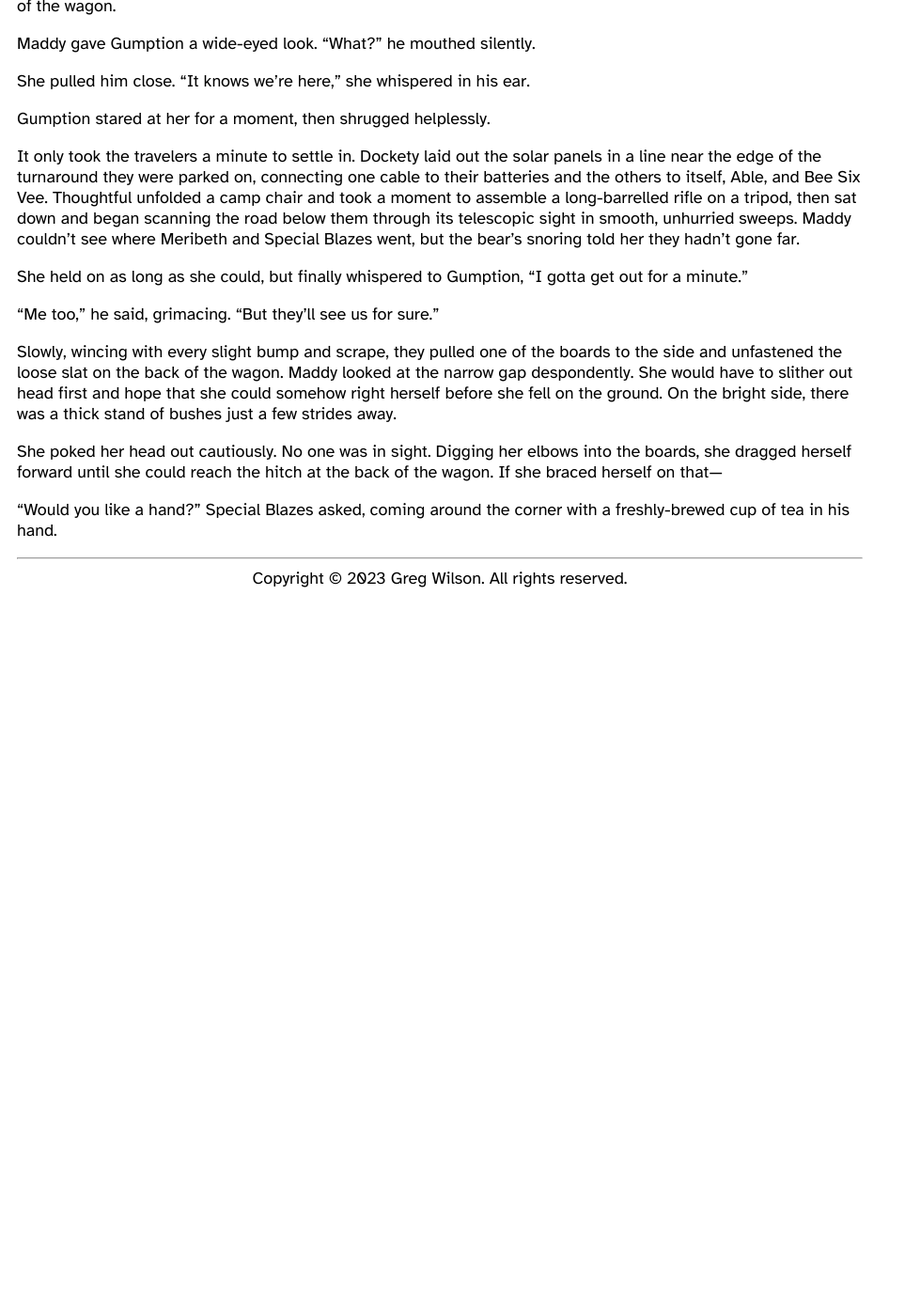
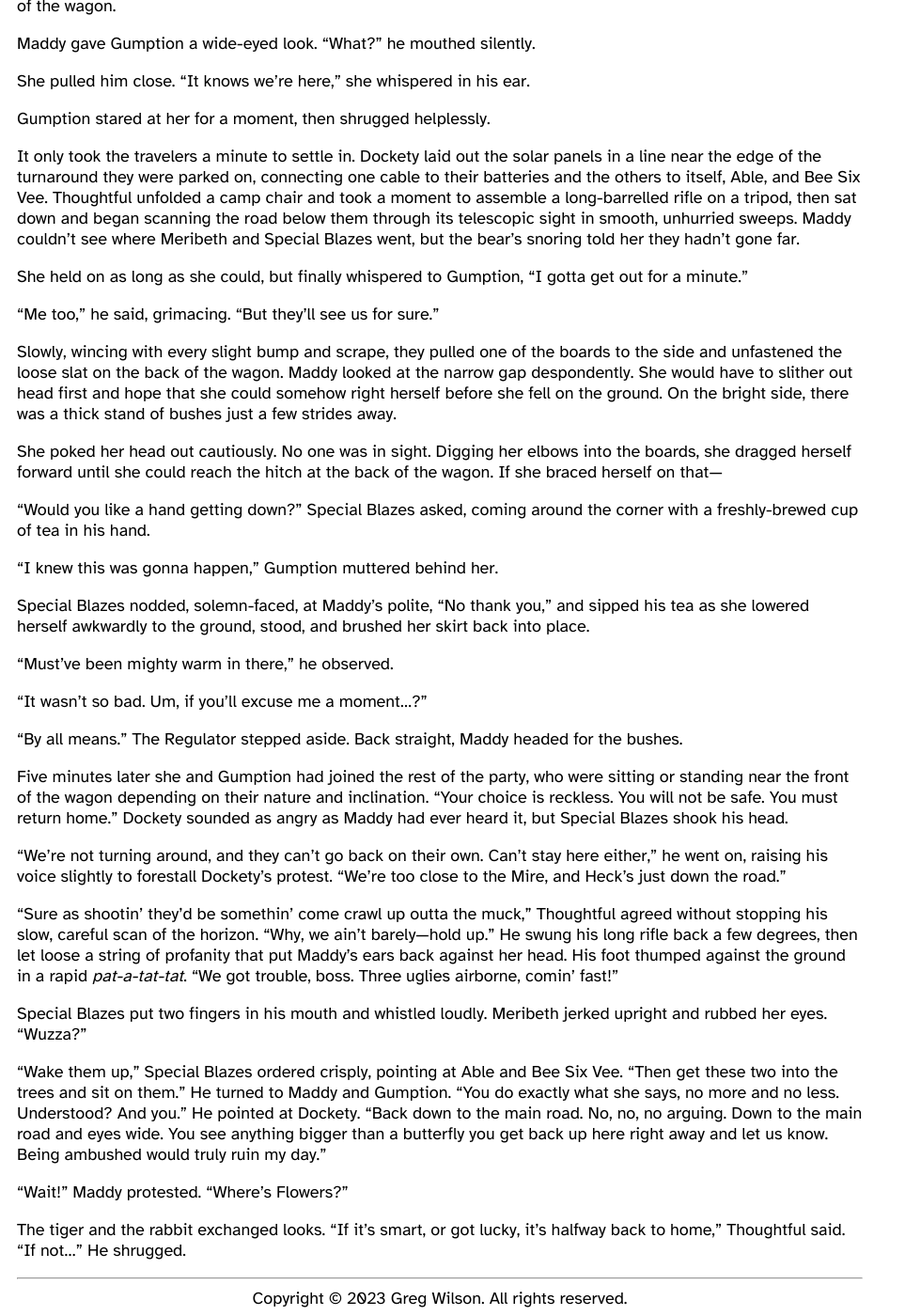
Before and after one commit to gvwilson/fiction, a Jekyll site: the page built from in-heck/index.md, in a window 1280 px wide and 1400 px high, scrolled down 29729 px. Shown: the whole window at 94% size, without its empty margins (0-963 px from the left). Built offline with Jekyll 4.4.1, drawn with Linux system fonts in a browser that asks for light colours; before the commit the page ends 30363 px from its top, so only the background shows below that.

Commit message:
+387 words of In Heck

```diff
--- a/_data/status.csv
+++ b/_data/status.csv
@@ -33,6 +33,7 @@
 in-heck,2024-01-14,14485
 in-heck,2024-01-15,14986
 in-heck,2024-01-17,15518
+in-heck,2024-01-20,15905
 last-wolf,2023-09-01,41953
 leaderboard,2023-12-26,1094
 leaderboard,2023-12-27,1657
--- a/in-heck/index.md
+++ b/in-heck/index.md
@@ -2770,8 +2770,88 @@
 at the back of the wagon.
 If she braced herself on that—
 
-"Would you like a hand?"
+"Would you like a hand getting down?"
 Special Blazes asked,
 coming around the corner with a freshly-brewed cup of tea in his hand.
 
+"I knew this was gonna happen,"
+Gumption muttered behind her.
+
+Special Blazes nodded,
+solemn-faced,
+at Maddy's polite,
+"No thank you,"
+and sipped his tea as she lowered herself awkwardly to the ground,
+stood,
+and brushed her skirt back into place.
+
+"Must've been mighty warm in there,"
+he observed.
+
+"It wasn't so bad.
+Um, if you'll excuse me a moment…?"
+
+"By all means."
+The Regulator stepped aside.
+Back straight,
+Maddy headed for the bushes.
+
+Five minutes later she and Gumption had joined the rest of the party,
+who were sitting or standing near the front of the wagon
+depending on their nature and inclination.
+"Your choice is reckless.
+You will not be safe.
+You must return home."
+Dockety sounded as angry as Maddy had ever heard it,
+but Special Blazes shook his head.
+
+"We're not turning around,
+and they can't go back on their own.
+Can't stay here either,"
+he went on,
+raising his voice slightly to forestall Dockety's protest.
+"We're too close to the Mire,
+and Heck's just down the road."
+
+"Sure as shootin' they'd be somethin' come crawl up outta the muck,"
+Thoughtful agreed
+without stopping his slow, careful scan of the horizon.
+"Why,
+we ain't barely—hold up."
+He swung his long rifle back a few degrees,
+then let loose a string of profanity that put Maddy's ears back against her head.
+His foot thumped against the ground in a rapid *pat-a-tat-tat*.
+"We got trouble, boss.
+Three uglies airborne,
+comin' fast!"
+
+Special Blazes put two fingers in his mouth and whistled loudly.
+Meribeth jerked upright and rubbed her eyes.
+"Wuzza?"
+
+"Wake them up,"
+Special Blazes ordered crisply,
+pointing at Able and Bee Six Vee.
+"Then get these two into the trees and sit on them."
+He turned to Maddy and Gumption.
+"You do exactly what she says,
+no more and no less.
+Understood?
+And you."
+He pointed at Dockety.
+"Back down to the main road.
+No, no, no arguing.
+Down to the main road and eyes wide.
+You see anything bigger than a butterfly
+you get back up here right away and let us know.
+Being ambushed would truly ruin my day."
+
+"Wait!"
+Maddy protested.
+"Where's Flowers?"
+
+The tiger and the rabbit exchanged looks.
+"If it's smart, or got lucky, it's halfway back to home," Thoughtful said.
+"If not…" He shrugged.
+
 </section>
```
Also changed, not shown: status.svg.
